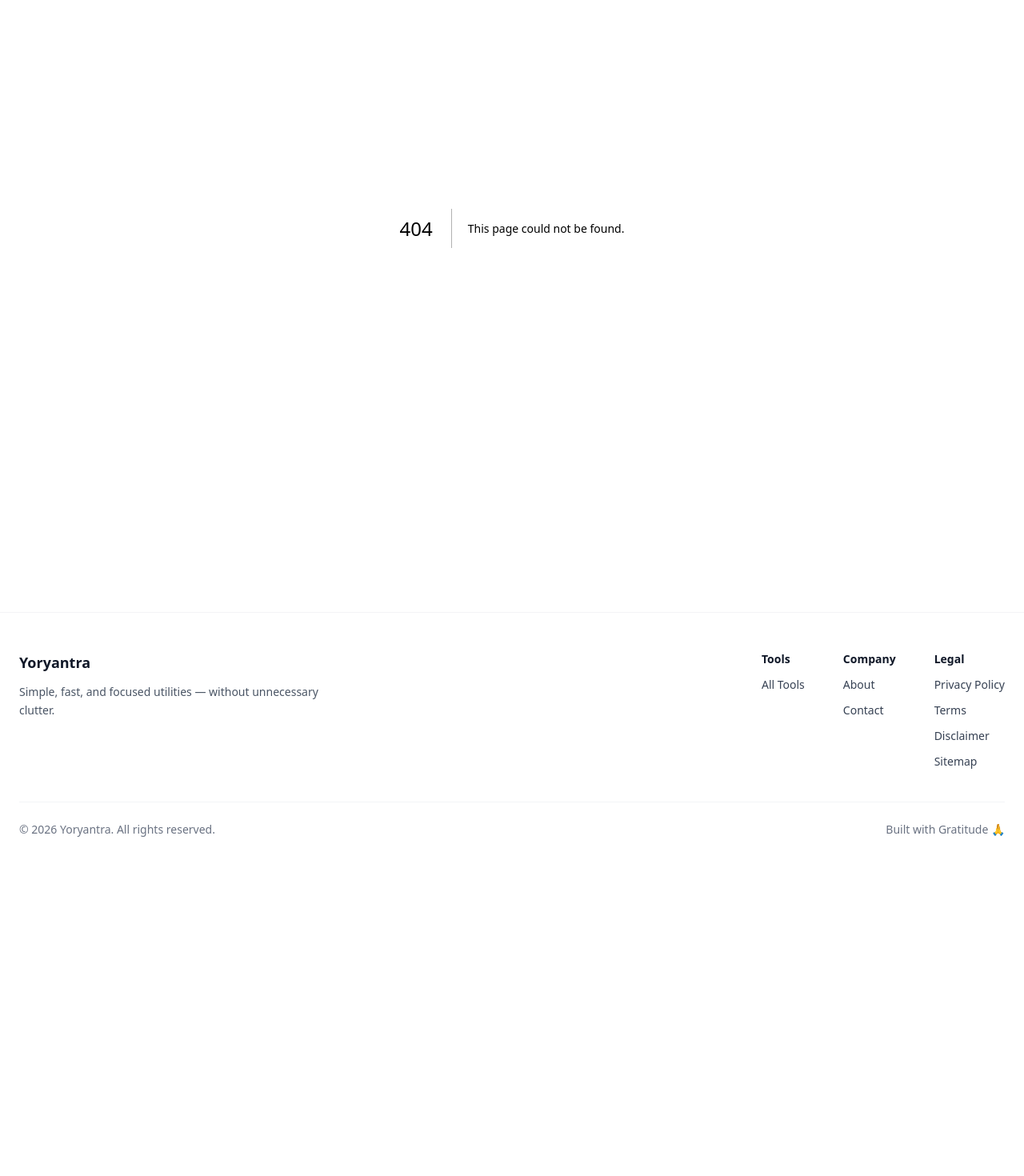
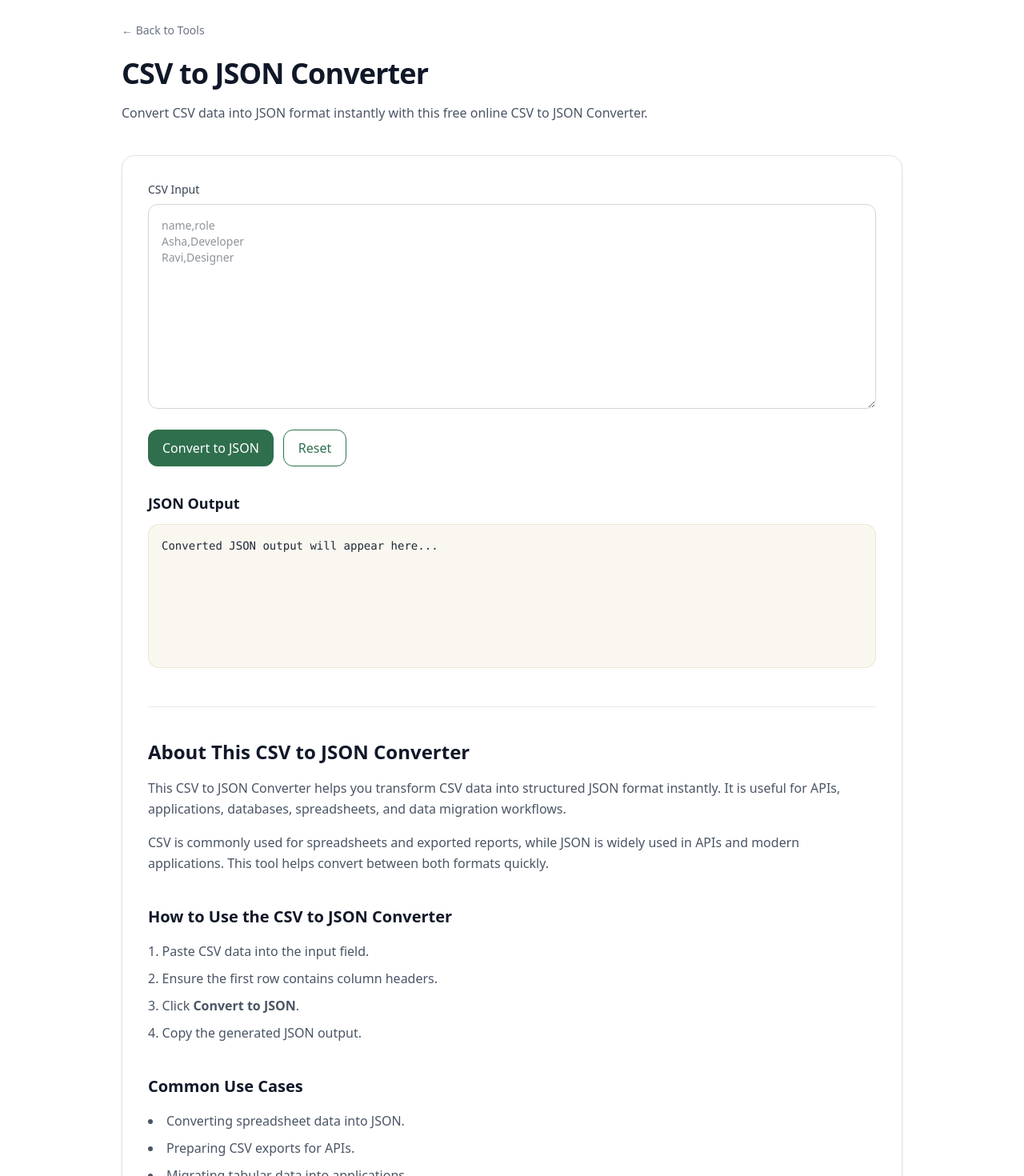
Before and after one commit to vaarunsonawwane-ops/yoryantra-new, a Next.js app: page /tools/csv-to-json in a window 1280 px wide. Before the commit this address had no page. Shown: the part 180-1650 px from the top of the page at 80% size. Before the commit the page ends 1275 px from the top, so only its background shows below. Built offline with nearby package versions, Linux system fonts and the light colour scheme.

Commit message:
csv to json & seo

```diff
--- a/app/data/tools.tsx
+++ b/app/data/tools.tsx
@@ -101,4 +101,10 @@ export const tools = [
   href: "/tools/json-to-csv",
   },
 
+  {
+  title: "CSV to JSON Converter",
+  description: "Convert CSV data into JSON format instantly.",
+  href: "/tools/csv-to-json",
+  },
+
 ];
--- /dev/null
+++ b/app/tools/csv-to-json/ToolClient.tsx
@@ -0,0 +1,270 @@
+"use client";
+
+import { useState } from "react";
+import Link from "next/link";
+import ToolShell from "@/app/components/ToolShell";
+
+export default function ToolClient() {
+  const [input, setInput] = useState("");
+  const [output, setOutput] = useState("");
+  const [error, setError] = useState("");
+
+  const convertCSVToJSON = () => {
+    try {
+      const lines = input.trim().split("\n");
+
+      if (lines.length < 2) {
+        setError("CSV must contain headers and at least one row.");
+        setOutput("");
+        return;
+      }
+
+      const headers = lines[0]
+        .split(",")
+        .map((header) => header.trim());
+
+      const result = lines.slice(1).map((line) => {
+        const values = line.split(",");
+
+        return headers.reduce(
+          (obj, header, index) => ({
+            ...obj,
+            [header]: values[index]?.trim() || "",
+          }),
+          {}
+        );
+      });
+
+      setOutput(JSON.stringify(result, null, 2));
+      setError("");
+    } catch {
+      setError("Invalid CSV input.");
+      setOutput("");
+    }
+  };
+
+  const resetAll = () => {
+    setInput("");
+    setOutput("");
+    setError("");
+  };
+
+  return (
+    <ToolShell
+      title="CSV to JSON Converter"
+      description="Convert CSV data into JSON format instantly with this free online CSV to JSON Converter."
+    >
+      {/* INPUT */}
+      <div>
+        <label className="block mb-2 text-sm font-medium text-gray-700">
+          CSV Input
+        </label>
+
+        <textarea
+          className="w-full h-64 rounded-xl border border-gray-300 p-4 text-sm outline-none focus:ring-2 focus:ring-[var(--green)] focus:border-transparent transition"
+          placeholder={`name,role
+Asha,Developer
+Ravi,Designer`}
+          value={input}
+          onChange={(e) => setInput(e.target.value)}
+        />
+      </div>
+
+      {/* ACTIONS */}
+      <div className="mt-5 flex flex-wrap gap-3">
+        <button
+          onClick={convertCSVToJSON}
+          className="yoryantra-btn"
+        >
+          Convert to JSON
+        </button>
+
+        <button
+          onClick={resetAll}
+          className="yoryantra-btn-outline"
+        >
+          Reset
+        </button>
+      </div>
+
+      {/* ERROR */}
+      {error && (
+        <p className="mt-4 text-sm font-medium text-red-500">
+          {error}
+        </p>
+      )}
+
+      {/* OUTPUT */}
+      <div className="mt-8">
+        <div className="flex items-center justify-between mb-3">
+          <h3 className="text-lg font-semibold text-gray-900">
+            JSON Output
+          </h3>
+
+          {output && (
+            <button
+              onClick={() =>
+                navigator.clipboard.writeText(output)
+              }
+              className="yoryantra-btn-outline text-sm"
+            >
+              Copy
+            </button>
+          )}
+        </div>
+
+        <pre className="yoryantra-output overflow-auto text-sm min-h-[180px] whitespace-pre-wrap break-words">
+          {output || "Converted JSON output will appear here..."}
+        </pre>
+      </div>
+
+      {/* SEO CONTENT */}
+      <section className="mt-12 border-t border-gray-200 pt-10 space-y-10">
+        <div>
+          <h2 className="text-2xl font-semibold text-gray-900">
+            About This CSV to JSON Converter
+          </h2>
+
+          <p className="mt-4 text-gray-600 leading-relaxed">
+            This CSV to JSON Converter helps you transform CSV data into
+            structured JSON format instantly. It is useful for APIs,
+            applications, databases, spreadsheets, and data migration
+            workflows.
+          </p>
+
+          <p className="mt-4 text-gray-600 leading-relaxed">
+            CSV is commonly used for spreadsheets and exported reports,
+            while JSON is widely used in APIs and modern applications.
+            This tool helps convert between both formats quickly.
+          </p>
+        </div>
+
+        <div>
+          <h2 className="text-xl font-semibold text-gray-900">
+            How to Use the CSV to JSON Converter
+          </h2>
+
+          <ol className="mt-4 list-decimal list-inside space-y-2 text-gray-600 leading-relaxed">
+            <li>Paste CSV data into the input field.</li>
+            <li>Ensure the first row contains column headers.</li>
+            <li>Click <strong>Convert to JSON</strong>.</li>
+            <li>Copy the generated JSON output.</li>
+          </ol>
+        </div>
+
+        <div>
+          <h2 className="text-xl font-semibold text-gray-900">
+            Common Use Cases
+          </h2>
+
+          <ul className="mt-4 list-disc list-inside space-y-2 text-gray-600 leading-relaxed">
+            <li>Converting spreadsheet data into JSON.</li>
+            <li>Preparing CSV exports for APIs.</li>
+            <li>Migrating tabular data into applications.</li>
+            <li>Working with structured records in development.</li>
+            <li>Transforming CSV reports into JSON arrays.</li>
+          </ul>
+        </div>
+
+        <div>
+          <h2 className="text-xl font-semibold text-gray-900">
+            Example
+          </h2>
+
+          <div className="mt-4 rounded-xl border border-gray-200 bg-gray-50 p-4 text-sm text-gray-700">
+            <p className="font-medium text-gray-900">
+              CSV input:
+            </p>
+
+            <pre className="mt-2 whitespace-pre-wrap break-words">
+{`name,role
+Asha,Developer
+Ravi,Designer`}
+            </pre>
+
+            <p className="mt-4 font-medium text-gray-900">
+              JSON output:
+            </p>
+
+            <pre className="mt-2 whitespace-pre-wrap break-words">
+{`[
+  {
+    "name": "Asha",
+    "role": "Developer"
+  },
+  {
+    "name": "Ravi",
+    "role": "Designer"
+  }
+]`}
+            </pre>
+          </div>
+        </div>
+
+        <div>
+          <h2 className="text-xl font-semibold text-gray-900">
+            Frequently Asked Questions
+          </h2>
+
+          <div className="mt-5 space-y-6">
+            <div>
+              <h3 className="font-semibold text-gray-900">
+                What is a CSV to JSON converter?
+              </h3>
+
+              <p className="mt-2 text-gray-600 leading-relaxed">
+                A CSV to JSON converter transforms comma-separated values
+                into structured JSON objects or arrays.
+              </p>
+            </div>
+
+            <div>
+              <h3 className="font-semibold text-gray-900">
+                Does the first CSV row need headers?
+              </h3>
+
+              <p className="mt-2 text-gray-600 leading-relaxed">
+                Yes. The first row is used as JSON object keys.
+              </p>
+            </div>
+
+            <div>
+              <h3 className="font-semibold text-gray-900">
+                Is this CSV to JSON Converter secure?
+              </h3>
+
+              <p className="mt-2 text-gray-600 leading-relaxed">
+                Yes. Conversion happens directly in your browser.
+                Your CSV data is not uploaded anywhere.
+              </p>
+            </div>
+          </div>
+        </div>
+
+        <div>
+          <h2 className="text-xl font-semibold text-gray-900">
+            Related Tools
+          </h2>
+
+          <div className="mt-4 flex flex-wrap gap-3">
+            <Link href="/tools/json-to-csv" className="yoryantra-btn-outline">
+              JSON to CSV Converter
+            </Link>
+
+            <Link href="/tools/json-formatter" className="yoryantra-btn-outline">
+              JSON Formatter
+            </Link>
+
+            <Link href="/tools/json-minifier" className="yoryantra-btn-outline">
+              JSON Minifier
+            </Link>
+
+            <Link href="/tools/sql-formatter" className="yoryantra-btn-outline">
+              SQL Formatter
+            </Link>
+          </div>
+        </div>
+      </section>
+    </ToolShell>
+  );
+}
--- /dev/null
+++ b/app/tools/csv-to-json/page.tsx
@@ -0,0 +1,47 @@
+import ToolClient from "./ToolClient";
+
+export const metadata = {
+  title: "CSV to JSON Converter Online Free | Yoryantra",
+
+  description:
+    "Convert CSV data into JSON format instantly with this free online CSV to JSON Converter.",
+
+  keywords: [
+    "csv to json",
+    "csv json converter",
+    "convert csv to json",
+    "csv parser",
+    "csv converter",
+    "developer utilities",
+  ],
+
+  alternates: {
+    canonical: "https://yoryantra.com/tools/csv-to-json",
+  },
+
+  openGraph: {
+    title: "CSV to JSON Converter Online Free | Yoryantra",
+
+    description:
+      "Convert CSV data into JSON format instantly with this free online CSV to JSON Converter.",
+
+    url: "https://yoryantra.com/tools/csv-to-json",
+
+    siteName: "Yoryantra",
+
+    type: "website",
+  },
+
+  twitter: {
+    card: "summary_large_image",
+
+    title: "CSV to JSON Converter Online Free | Yoryantra",
+
+    description:
+      "Convert CSV data into JSON instantly with this fast online converter.",
+  },
+};
+
+export default function Page() {
+  return <ToolClient />;
+}
```
